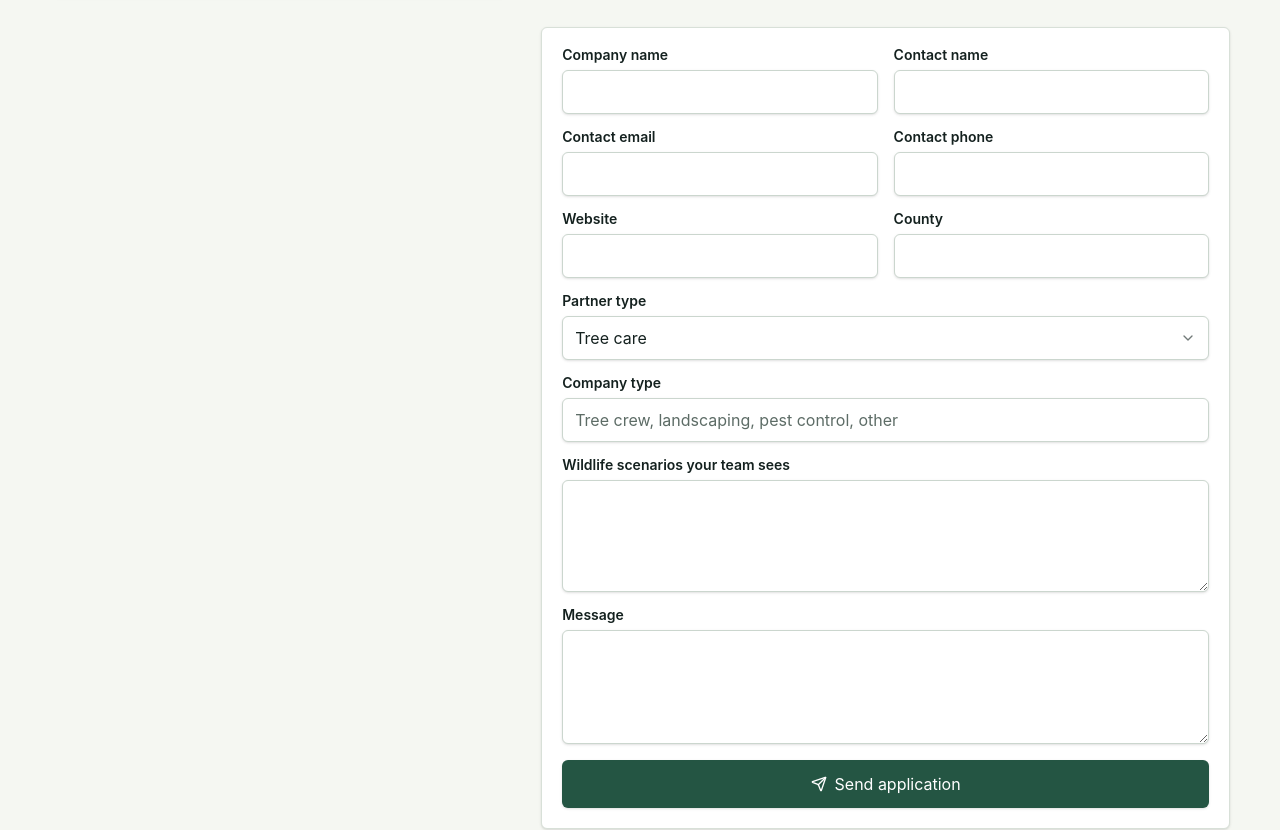
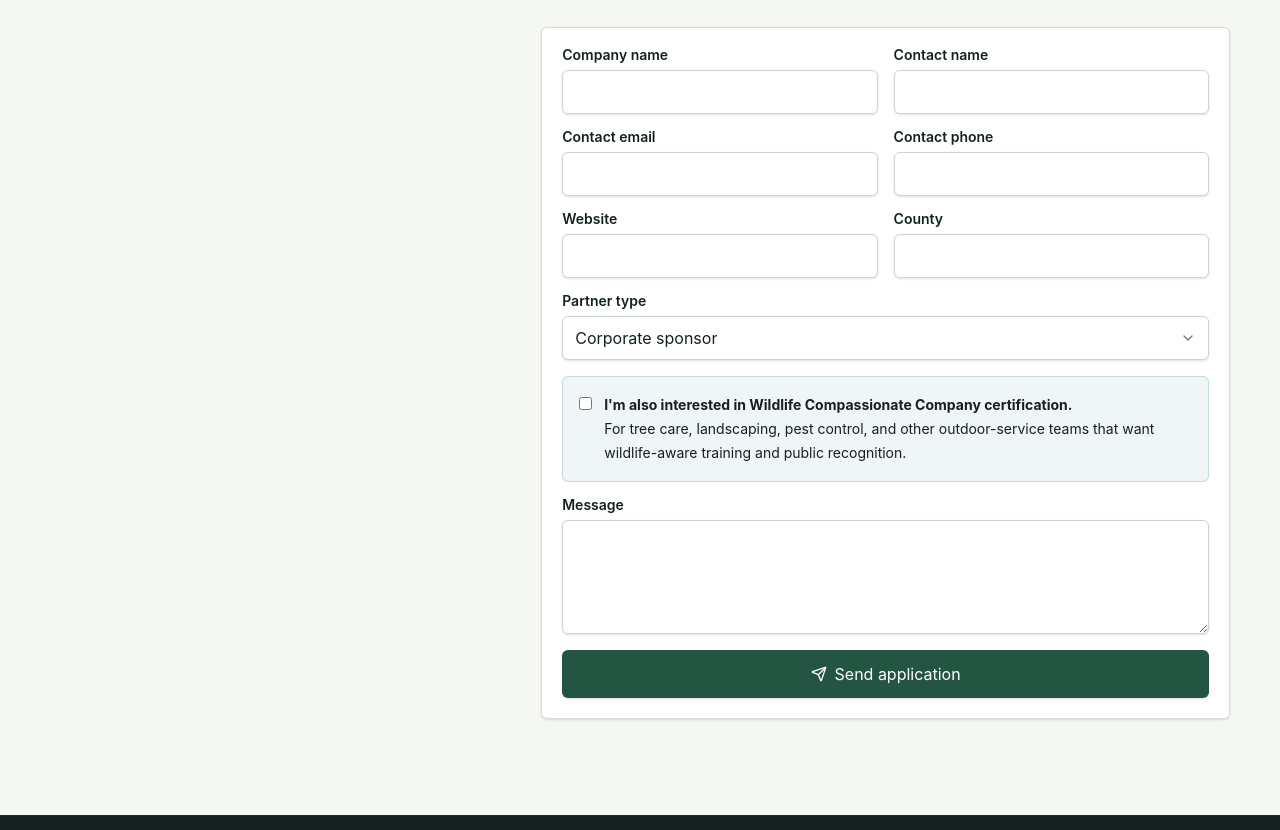
Before and after one commit to Bstonem/417-wildlife-alliance, a Next.js app: page /certified-companies in a window 1280 px wide. Shown: the part 3009-3839 px from the top of the page. Built offline with nearby package versions, Linux system fonts and the light colour scheme; no server answers.

Commit message:
Refactor PartnerForm to handle certification state
Refactor PartnerForm to remove certified prop and add seekingCertification state. Update form submission logic and payload structure based on certification interest.

```diff
--- a/components/forms/partner-form.tsx
+++ b/components/forms/partner-form.tsx
@@ -9,13 +9,10 @@ import { Label } from "@/components/ui/label";
 import { Select, SelectContent, SelectItem, SelectTrigger, SelectValue } from "@/components/ui/select";
 import { Textarea } from "@/components/ui/textarea";
 
-type PartnerFormProps = {
-  certified?: boolean;
-};
-
-export function PartnerForm({ certified = false }: PartnerFormProps) {
+export function PartnerForm() {
   const [status, setStatus] = useState<"idle" | "loading" | "success" | "error">("idle");
   const [message, setMessage] = useState<string>();
+  const [seekingCertification, setSeekingCertification] = useState(false);
 
   async function onSubmit(event: React.FormEvent<HTMLFormElement>) {
     event.preventDefault();
@@ -24,22 +21,21 @@ export function PartnerForm({ certified = false }: PartnerFormProps) {
 
     const form = event.currentTarget;
     const formData = new FormData(form);
-    const endpoint = certified ? "/api/certified-companies/apply" : "/api/partners/apply";
     const payload = {
       partner_type: formData.get("partner_type"),
-      company_type: formData.get("company_type"),
       company_name: formData.get("company_name"),
       contact_name: formData.get("contact_name"),
       contact_email: formData.get("contact_email"),
       contact_phone: formData.get("contact_phone"),
       website_url: formData.get("website_url"),
       county: formData.get("county"),
-      wildlife_scenarios: formData.get("wildlife_scenarios"),
-      training_interest: true,
+      seeking_certification: seekingCertification,
+      company_type: seekingCertification ? formData.get("company_type") : undefined,
+      wildlife_scenarios: seekingCertification ? formData.get("wildlife_scenarios") : undefined,
       message: formData.get("message")
     };
 
-    const response = await fetch(endpoint, {
+    const response = await fetch("/api/partners/apply", {
       method: "POST",
       headers: { "Content-Type": "application/json" },
       body: JSON.stringify(payload)
@@ -53,6 +49,7 @@ export function PartnerForm({ certified = false }: PartnerFormProps) {
     }
 
     form.reset();
+    setSeekingCertification(false);
     setStatus("success");
     setMessage(result.message || "Thank you. We'll be in touch.");
   }
@@ -89,7 +86,7 @@ export function PartnerForm({ certified = false }: PartnerFormProps) {
 
       <div className="grid gap-2">
         <Label htmlFor="partner_type">Partner type</Label>
-        <Select name="partner_type" defaultValue={certified ? "tree_care" : "corporate"}>
+        <Select name="partner_type" defaultValue="corporate">
           <SelectTrigger id="partner_type">
             <SelectValue />
           </SelectTrigger>
@@ -105,7 +102,22 @@ export function PartnerForm({ certified = false }: PartnerFormProps) {
         </Select>
       </div>
 
-      {certified ? (
+      <label className="flex items-start gap-3 rounded-md border border-blue/25 bg-blue/8 p-4 text-sm leading-6">
+        <input
+          type="checkbox"
+          name="seeking_certification"
+          className="mt-1"
+          checked={seekingCertification}
+          onChange={(event) => setSeekingCertification(event.target.checked)}
+        />
+        <span>
+          <span className="font-bold">I'm also interested in Wildlife Compassionate Company certification.</span>
+          <br />
+          For tree care, landscaping, pest control, and other outdoor-service teams that want wildlife-aware training and public recognition.
+        </span>
+      </label>
+
+      {seekingCertification ? (
         <>
           <div className="grid gap-2">
             <Label htmlFor="company_type">Company type</Label>
```
